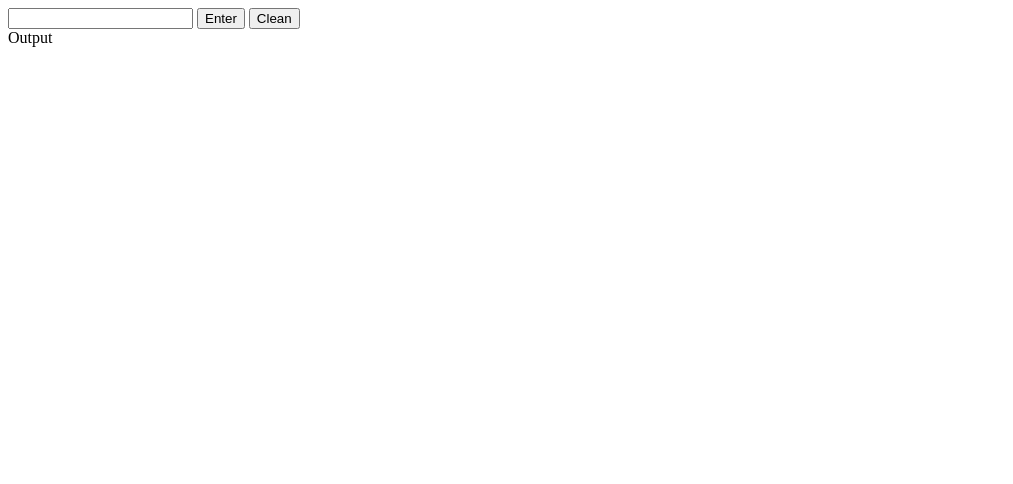
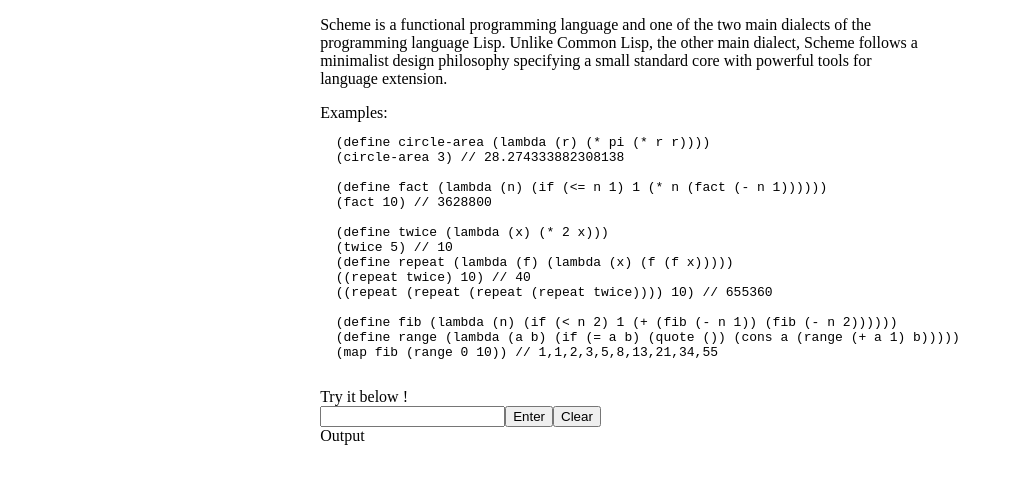
Before and after one commit to 0w0/tscheme, a plain HTML site: page index.html in a window 1280 px wide. Shown: the whole page, without its empty margins (0-1013 px from the left). Drawn offline with Linux system fonts and the light colour scheme.

Commit message:
Add some intro

```diff
--- a/index.css
+++ b/index.css
@@ -0,0 +1,8 @@
+html, body {
+    display: table;
+    margin: 0 auto;
+}
+
+p {
+  max-width: 75ch;
+}
--- a/index.html
+++ b/index.html
@@ -3,9 +3,31 @@
 <head>
   <meta charset="UTF-8">
   <title>Tscheme</title>
+  <link rel="stylesheet" href="index.css">
 </head>
 <body>
-  <input type="text" id="input"> <button id="enter"> Enter </button> <button id="clean"> Clean </button>
+  <p>Scheme is a functional programming language and one of the two main dialects of the programming language Lisp.
+     Unlike Common Lisp, the other main dialect, Scheme follows a minimalist design philosophy specifying a small standard core with powerful tools for language extension.</p>
+  <div> Examples: </div>
+  <pre>
+  (define circle-area (lambda (r) (* pi (* r r))))
+  (circle-area 3) // 28.274333882308138
+
+  (define fact (lambda (n) (if (<= n 1) 1 (* n (fact (- n 1))))))
+  (fact 10) // 3628800
+
+  (define twice (lambda (x) (* 2 x)))
+  (twice 5) // 10
+  (define repeat (lambda (f) (lambda (x) (f (f x)))))
+  ((repeat twice) 10) // 40
+  ((repeat (repeat (repeat (repeat twice)))) 10) // 655360
+
+  (define fib (lambda (n) (if (< n 2) 1 (+ (fib (- n 1)) (fib (- n 2))))))
+  (define range (lambda (a b) (if (= a b) (quote ()) (cons a (range (+ a 1) b)))))
+  (map fib (range 0 10)) // 1,1,2,3,5,8,13,21,34,55
+  </pre>
+  <div> Try it below !</div>
+  <input type="text" id="input"> <button id="enter"> Enter </button> <button id="clear"> Clear </button>
   <div>Output</div>
   <div id="output"></div>
 </body>
```
Also changed, not shown: src/index.js (+6 -4 lines), index.js.
